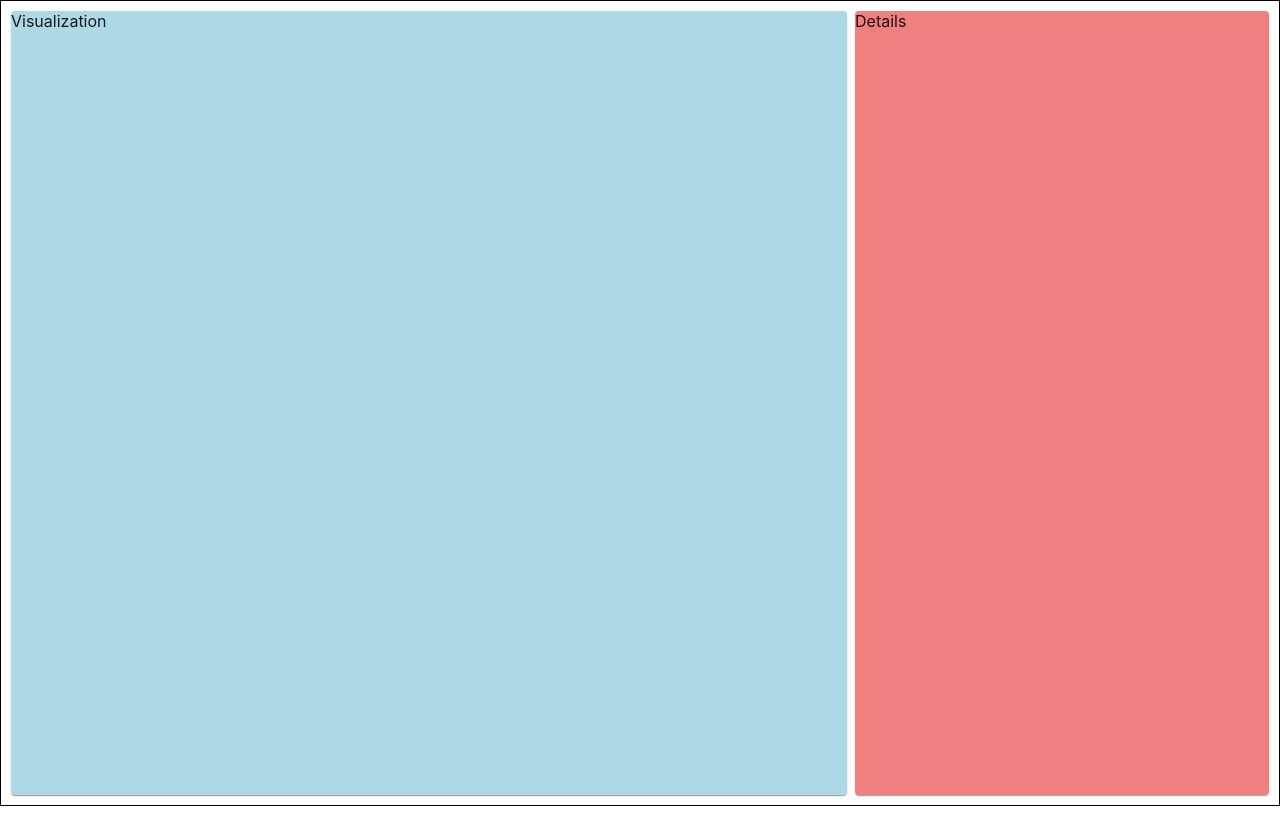
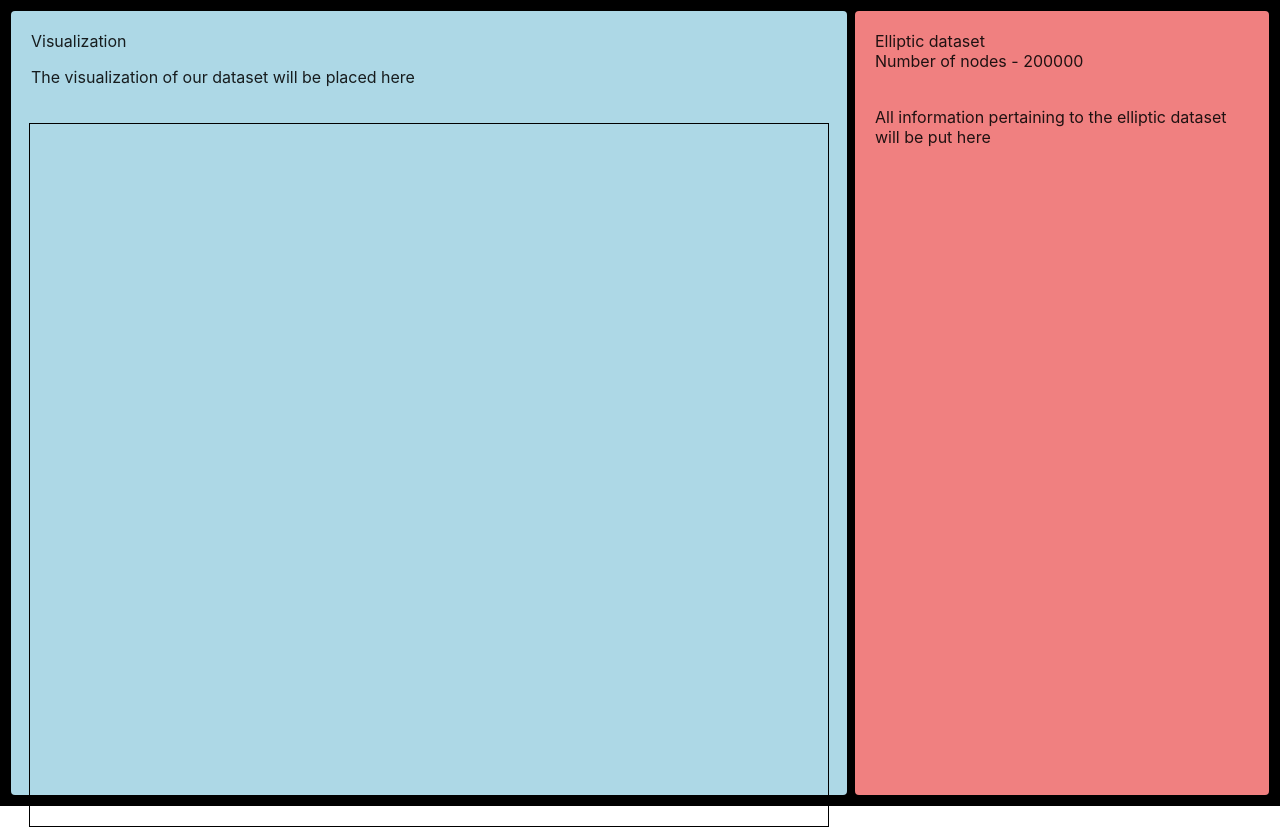
Before and after one commit to sharzy720/capstone22_23, a React (Create React App) app: page / in a window 1280 px wide. Before the commit the page ends 806 px from the top, so only its background shows below. Built offline with nearby package versions, Linux system fonts and the light colour scheme.

Commit message:
Replaced the 2 sections with their own components for easier changes later

```diff
--- a/src/App.js
+++ b/src/App.js
@@ -1,23 +1,26 @@
 
 import React from 'react'
 import Grid from '@mui/material/Grid'
-import {Paper, Container} from "@mui/material";
+import DetailsPanel from "./components/DetailsPanel";
+import VisualizationPanel from "./components/VisualizationPanel";
 
 //TODO get container to have no extra spacing around it
 
 const App = () => {
   return (
-      <div style={{border: "black 1px solid"}}>
-          <Grid container spacing={1} style={{padding: "10px"}}>
+      <div style={{border: "black 1px solid", backgroundColor: "black"}}>
+          <Grid
+              container
+              direction={"row"}
+              spacing={{ md: 1, xl: 2}}
+              style={{padding: "10px"}}>
+
               <Grid item md={8}>
-                  <Paper style={{backgroundColor: "lightblue", height: "98vh"}}>
-                      Visualization
-                  </Paper>
+                  <VisualizationPanel/>
+
               </Grid>
               <Grid item md={4}>
-                  <Paper style={{backgroundColor: "lightcoral", height: "98vh"}}>
-                      Details
-                  </Paper>
+                  <DetailsPanel/>
 
               </Grid>
           </Grid>
```
